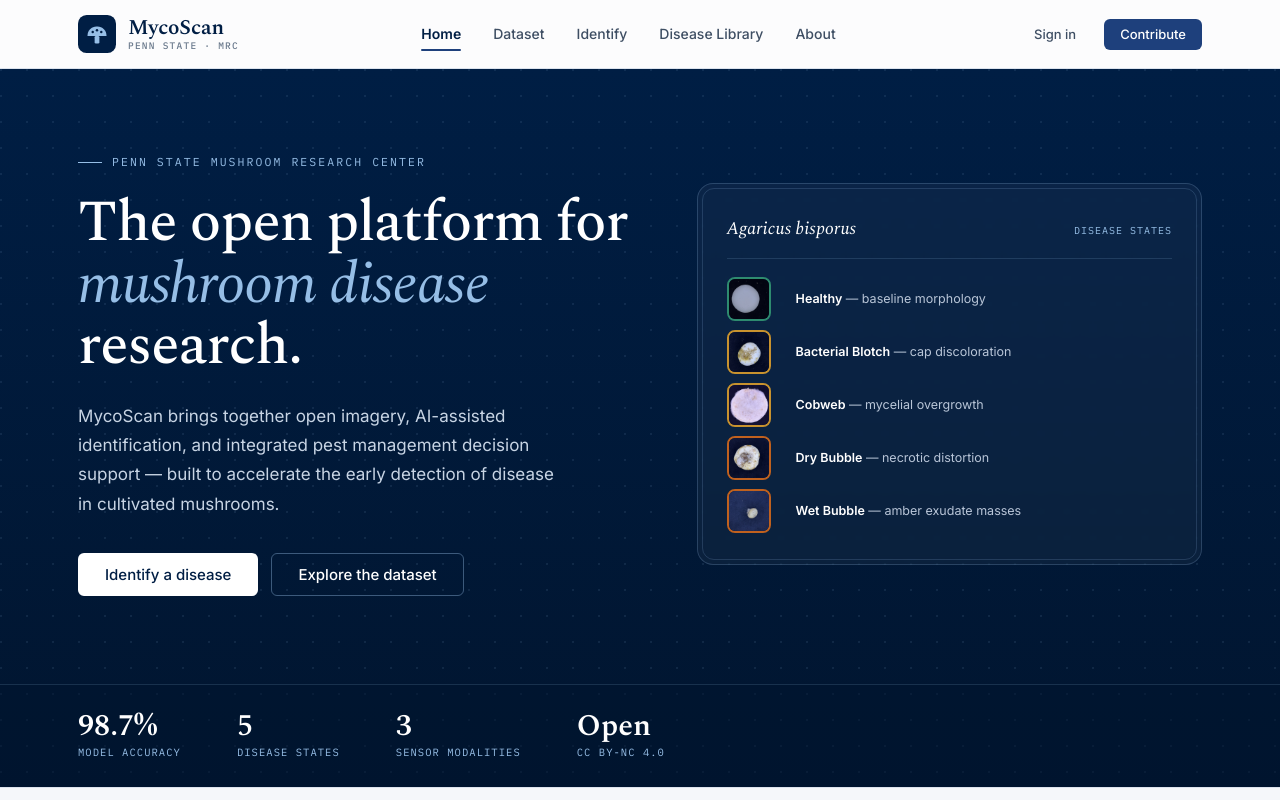
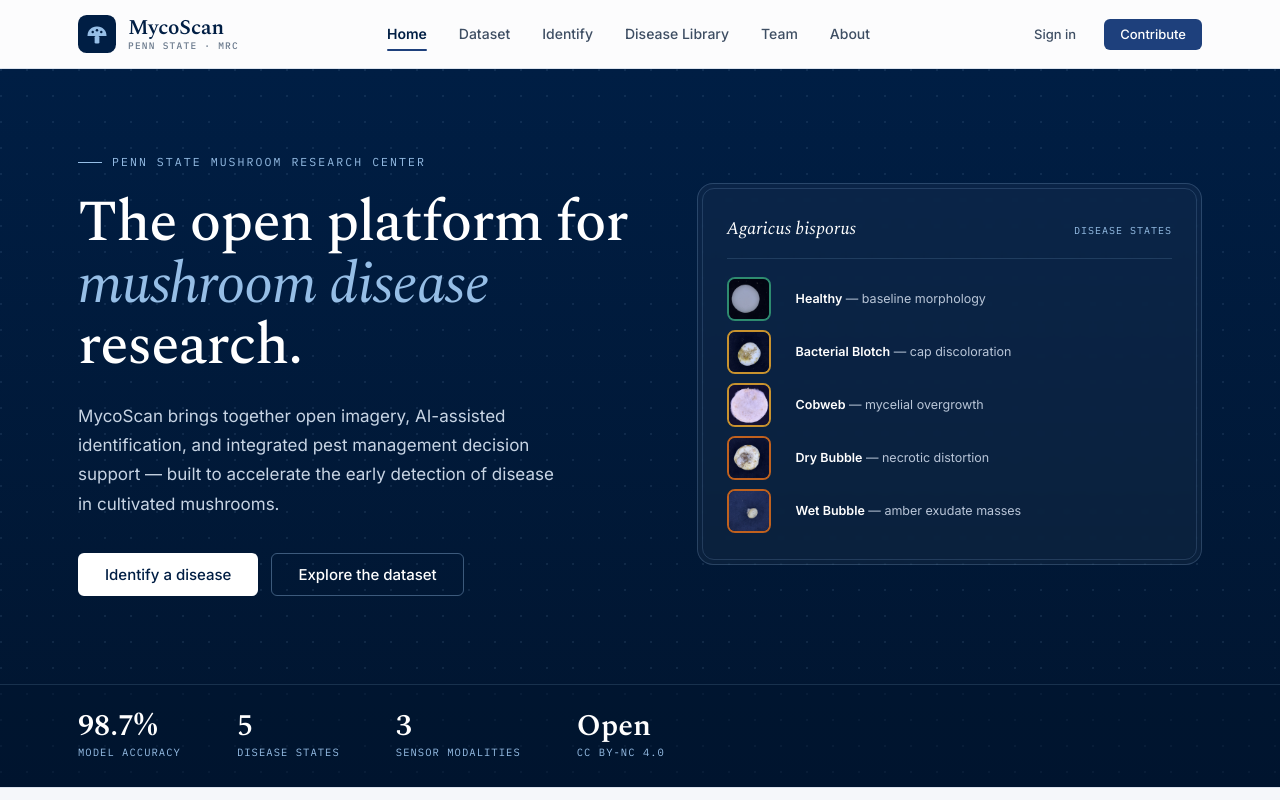
Before and after one commit to ongweigunpsu/mycoscan, a Next.js app: page / in a window 1280 px wide. Shown: the top 800 px of the page. Built offline with nearby package versions, Linux system fonts and the light colour scheme; no server answers.

Commit message:
Update Nav.js

```diff
--- a/src/components/Nav.js
+++ b/src/components/Nav.js
@@ -50,6 +50,7 @@ export default function Nav() {
           <li><Link href="/dataset" className={is('/dataset') ? 'active' : ''}>Dataset</Link></li>
           <li><Link href="/scan" className={is('/scan') ? 'active' : ''}>Identify</Link></li>
           <li><Link href="/library" className={is('/library') ? 'active' : ''}>Disease Library</Link></li>
+          <li><Link href="/team" className={is('/team') ? 'active' : ''}>Team</Link></li>
           <li><Link href="/about" className={is('/about') ? 'active' : ''}>About</Link></li>
         </ul>
 
```
